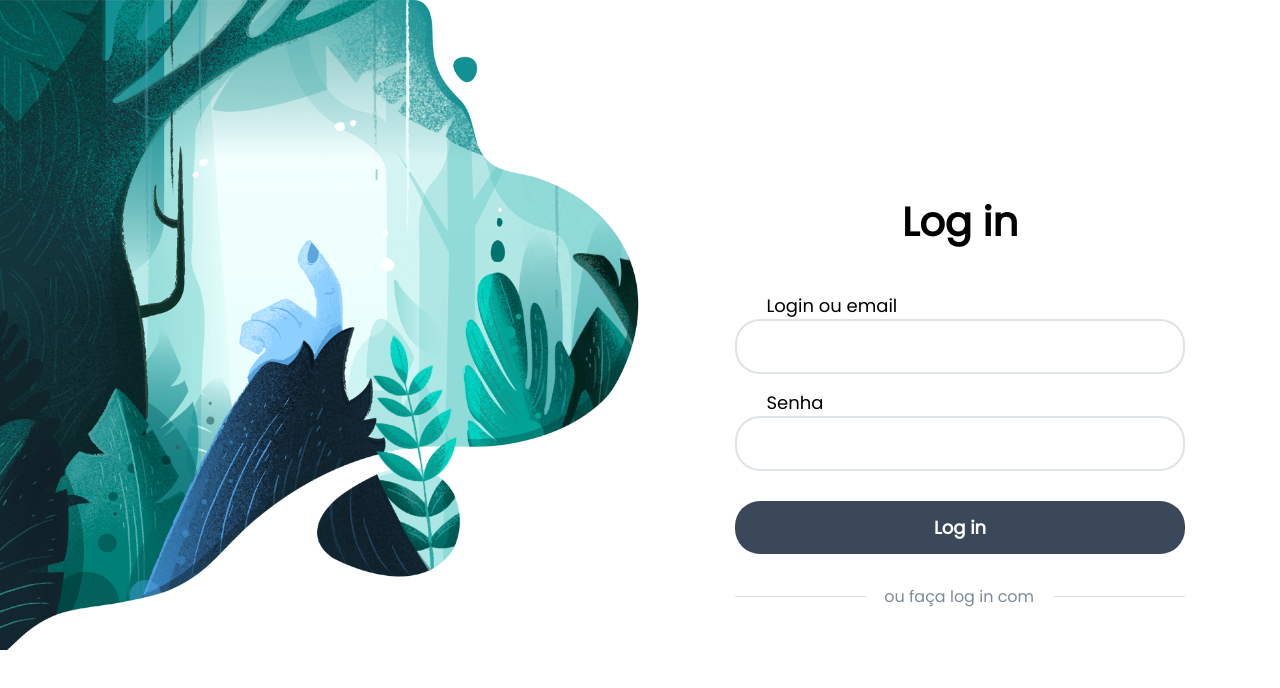
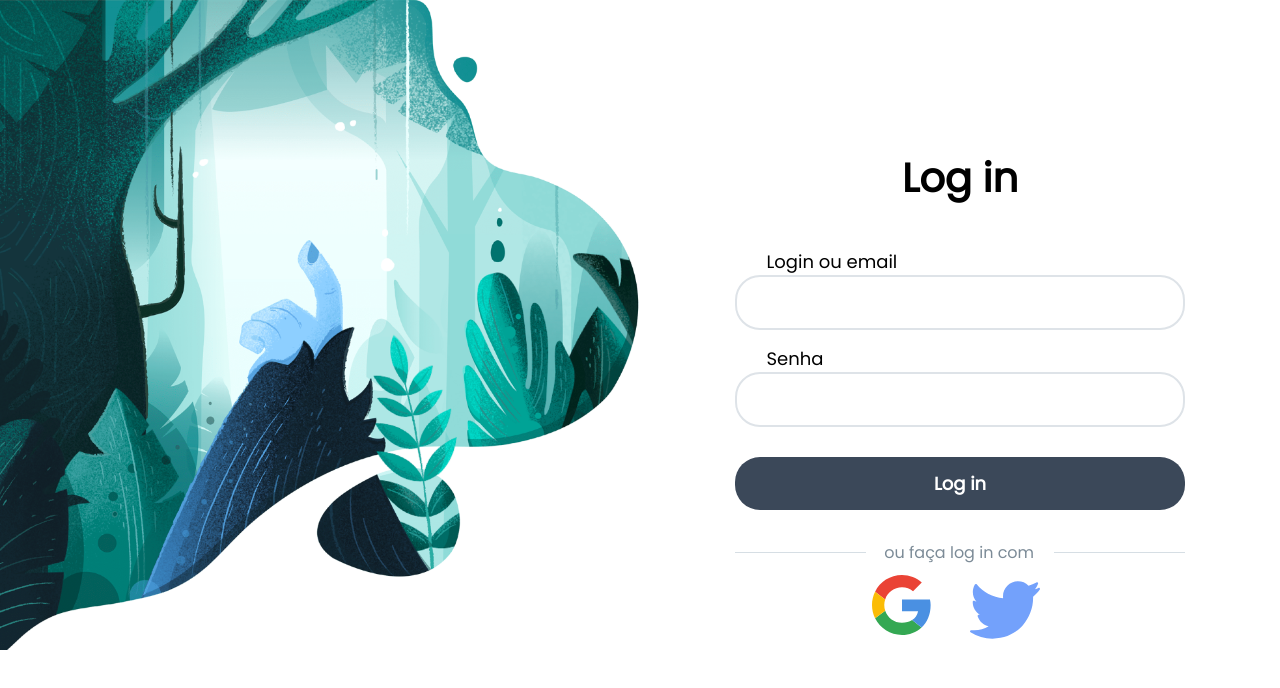
Before and after one commit to EusRique/authentication, a Vue app in the folder front/: page /login in a window 1280 px wide. Shown: the top 688 px of the page. Built offline with nearby package versions, Linux system fonts and the light colour scheme.

Commit message:
feat: created icons social

```diff
--- a/front/src/components/Auth/LoginForm.vue
+++ b/front/src/components/Auth/LoginForm.vue
@@ -24,6 +24,11 @@
 				</form>
 			</section>
 			<div class="social-login">ou faça log in com</div>
+			<div class="social-login-icons">
+				<a href="#"> <img :src="googleLogin" alt="Ícone Google"> </a>
+				<a href="#"> <img :src="twitterLogin" alt="Ícone Google"> </a>
+			</div>
+			<!-- Todo esqueceu sua senha  -->
 		</div>
 	</div>
 </template>
@@ -36,7 +41,10 @@
 
     props: {},
 
-    data: () => ({})
+    data: () => ({
+			googleLogin: require('@/assets/images/google-svgrepo-com.svg'),
+			twitterLogin: require('@/assets/images/twitter-svgrepo-com.svg'),
+		})
   }
   </script>
 
@@ -89,19 +97,26 @@
   text-align: center;
 	color: #7c8b97;
 }
-
 .social-login::before,
 .social-login::after {
   content: '';
   flex: 1;
   border-bottom: 1px solid #d6dee4;
 }
-
 .social-login:not(:empty)::before {
   margin-right: 1.15em;
 }
-
 .social-login:not(:empty)::after {
   margin-left: 1.25em;
 }
+.social-login-icons {
+	display: flex;
+	justify-content: center;
+
+	margin-top: 10px;
+}
+
+.social-login-icons a {
+	margin: 0 23px 0 15px;
+}
 </style>
--- a/front/src/views/Auth/Login.vue
+++ b/front/src/views/Auth/Login.vue
@@ -1,5 +1,5 @@
 <template>
-    <LoginForm />
+	<LoginForm />
 </template>
 
 <script>
```
Also changed, not shown: front/src/assets/images/google-svgrepo-com.svg (added), front/src/assets/images/twitter-svgrepo-com.svg (added).
